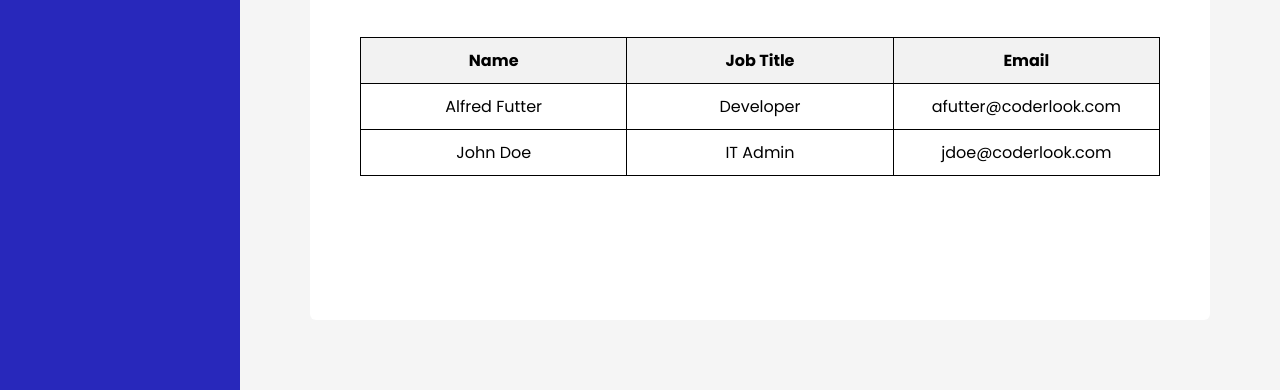
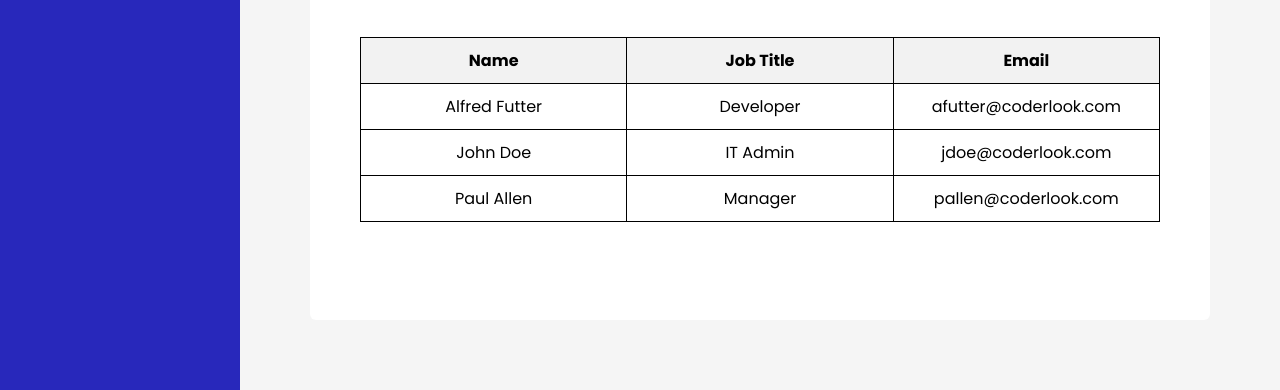
Before and after one commit to ankanrouth029/coderlook, a plain HTML site: page dash.html in a window 1280 px wide. Both pictures are taken after a click on the link "About Us". Shown: the part 450-840 px from the top of the page. Drawn offline with Linux system fonts and the light colour scheme.

Commit message:
Add files via upload

```diff
--- a/dash.html
+++ b/dash.html
@@ -12,7 +12,6 @@
         display: flex;
         background-color: #f5f5f5;
       }
-
       .table-container {
         display: flex;
         justify-content: center;
@@ -44,6 +43,8 @@
       td {
         width: calc(100% / 3);
       }
+
+
 
       .emp {
         margin: 10px;
@@ -157,30 +158,55 @@
         </div>
       </div>
       <div class="table-container">
-        <table>
+        <table id="employeeTable">
           <tr>
             <th>Name</th>
             <th>Job Title</th>
             <th>Email</th>
           </tr>
-          <tr>
-            <td>Alfred Futter</td>
-            <td>Developer</td>
-            <td>afutter@coderlook.com</td>
-          </tr>
-          <tr>
-            <td>John Doe</td>
-            <td>IT Admin</td>
-            <td>jdoe@coderlook.com</td>
-          </tr>
         </table>
       </div>
     </div>
     <script>
+      const jsonData = [
+        {
+          "Name": "Alfred Futter",
+          "Job Title": "Developer",
+          "Email": "afutter@coderlook.com"
+        },
+        {
+          "Name": "John Doe",
+          "Job Title": "IT Admin",
+          "Email": "jdoe@coderlook.com"
+        },
+        {
+          "Name": "Paul Allen",
+          "Job Title": "Manager",
+          "Email": "pallen@coderlook.com"
+        }
+      ];
+
+      function createTable(data) {
+        const table = document.getElementById('employeeTable');
+
+        for (const item of data) {
+          const dataRow = document.createElement('tr');
+          for (const key in item) {
+            const dataCell = document.createElement('td');
+            dataCell.textContent = item[key];
+            dataRow.appendChild(dataCell);
+          }
+          table.appendChild(dataRow);
+        }
+      }
+
+      createTable(jsonData);
+
       document.getElementById("homeLink").addEventListener("click", function() {
         document.getElementById("Home").style.display = "block";
         document.getElementById("About").style.display = "none";
       });
+
       document.getElementById("aboutLink").addEventListener("click", function() {
         document.getElementById("About").style.display = "block";
         document.getElementById("Home").style.display = "none";
```
